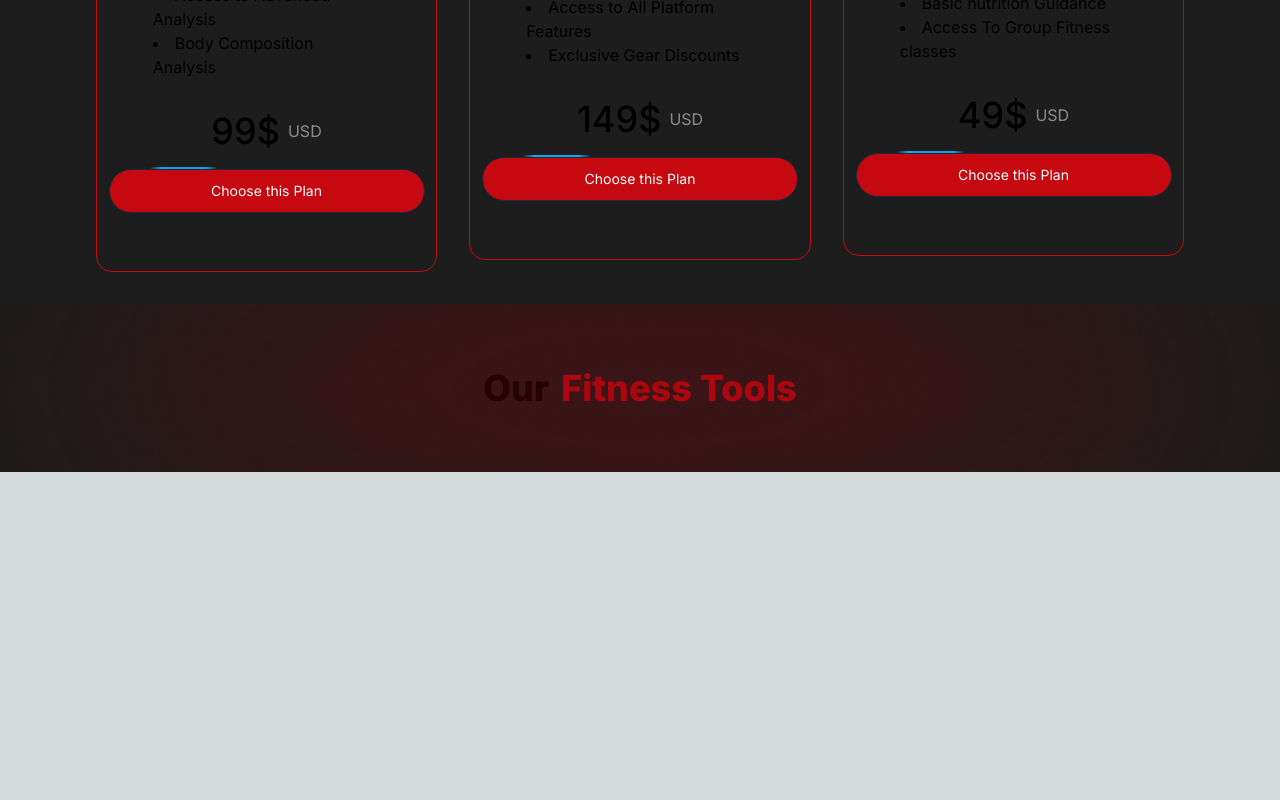
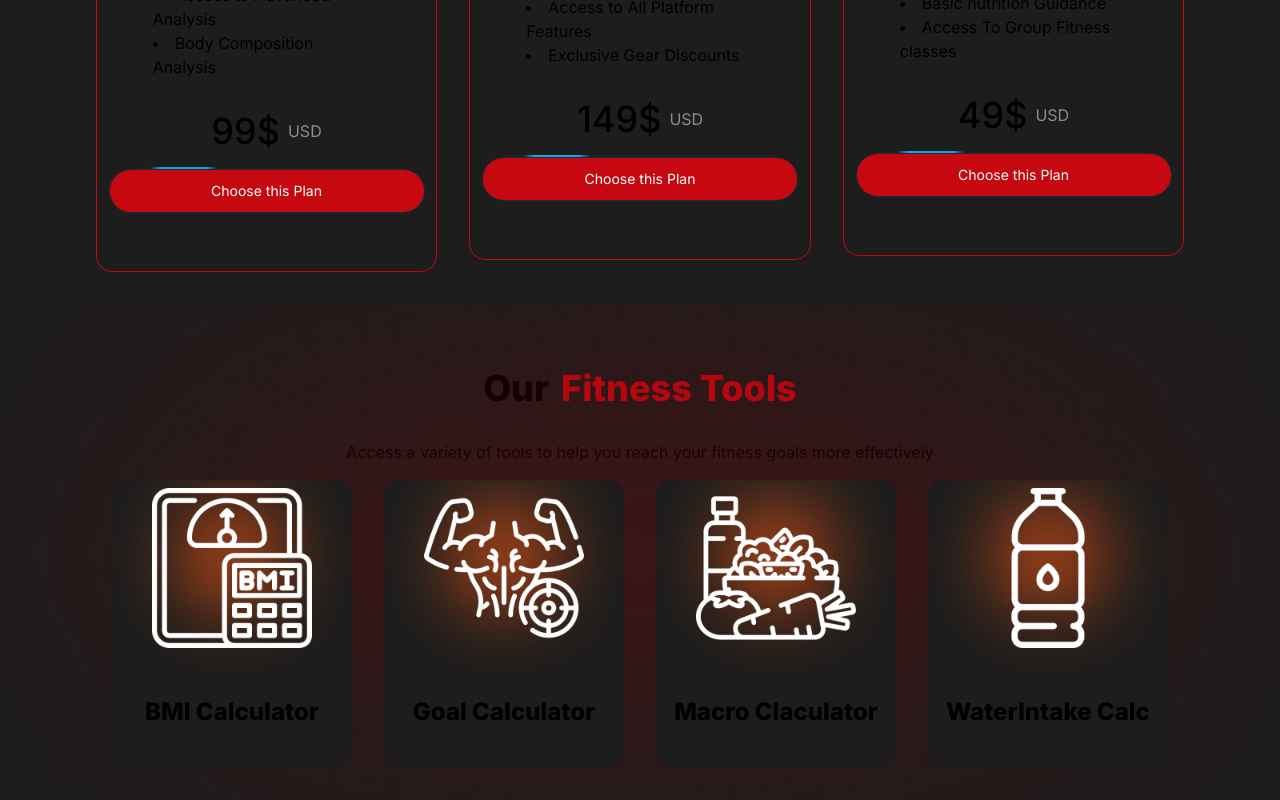
Before and after one commit to nameerakhter/Strong, a Next.js app: page / in a window 1280 px wide. Shown: the part 2062-2862 px from the top of the page. Before the commit the page ends 2534 px from the top, so only its background shows below. Built offline with nearby package versions, Linux system fonts and the light colour scheme.

Commit message:
completed Tool Section

```diff
--- a/src/components/Tools.tsx
+++ b/src/components/Tools.tsx
@@ -11,7 +11,12 @@ const Tools = () => {
         <h1 className='font-extrabold'>Our</h1>
         <h1 className='text-[#c60811] font-extrabold'>Fitness Tools</h1>
       </div>
+      <p className='text-nowrap pb-[1rem]'>Access a variety of tools to help you reach your fitness goals more effectively</p>
       <div className='relative flex items-center justify-center gap-[2rem]'>
+        <section className='w-1/4'><ToolCard toolImg='/assets/Icons/bmiCalc.png' toolName='BMI Calculator' /></section>
+        <section className='w-1/4'><ToolCard toolImg='/assets/Icons/goalCalc.png' toolName='Goal Calculator' /></section>
+        <section className='w-1/4'><ToolCard toolImg='/assets/Icons/macroCalc.png' toolName='Macro Claculator' /></section>
+        <section className='w-1/4'><ToolCard toolImg='/assets/Icons/waterIntakeCalc.png' toolName='WaterIntake Calc' /></section>
       </div>
     </div>
 
--- a/src/components/cards/ToolCard.tsx
+++ b/src/components/cards/ToolCard.tsx
@@ -1,32 +1,32 @@
 import Image from 'next/image';
 import React from 'react';
 
-const ToolCard = () => {
+const ToolCard = ({ toolImg, toolName }: { toolImg: string, toolName: string }) => {
   return (
-    <div className='flex flex-col items-center h-[20rem] w-[20rem] border rounded-2xl relative  bg-[#1D1D1D]'>
+    <div className='flex flex-col items-center h-[18rem] w-[15rem] rounded-2xl relative  bg-[#1D1D1D]'>
       {/* Backdrop Image */}
       <div className='relative w-full h-[15rem] '>
         <Image
-          src='/assets/Icons/Ellipse 8.png'
+          src='/assets/Icons/ellipse yellow.png'
           alt='backdrop'
-          layout='fill'
-          objectFit='cover'
+          width={400}
+          height={400}
         />
       </div>
 
       {/* Icon */}
       <div className='absolute pt-[5rem] flex flex-col items-center justify-center w-[10rem] h-[6rem]'>
         <Image
-          src='/assets/Icons/bmiCalc.png'
-          alt='bmi'
+          src={toolImg}
+          alt='tool'
           width={200}
           height={200}
-          objectFit='contain'
+          className='bg-cover relative top-10'
         />
+        <h1 className=' pt-[3rem] relative top-10 text-2xl text-nowrap font-extrabold '>{toolName}</h1>
       </div>
 
       {/* Heading */}
-      <h1 className=' text-3xl font-extrabold '>BMI Calculator</h1>
     </div>
   );
 };
```
